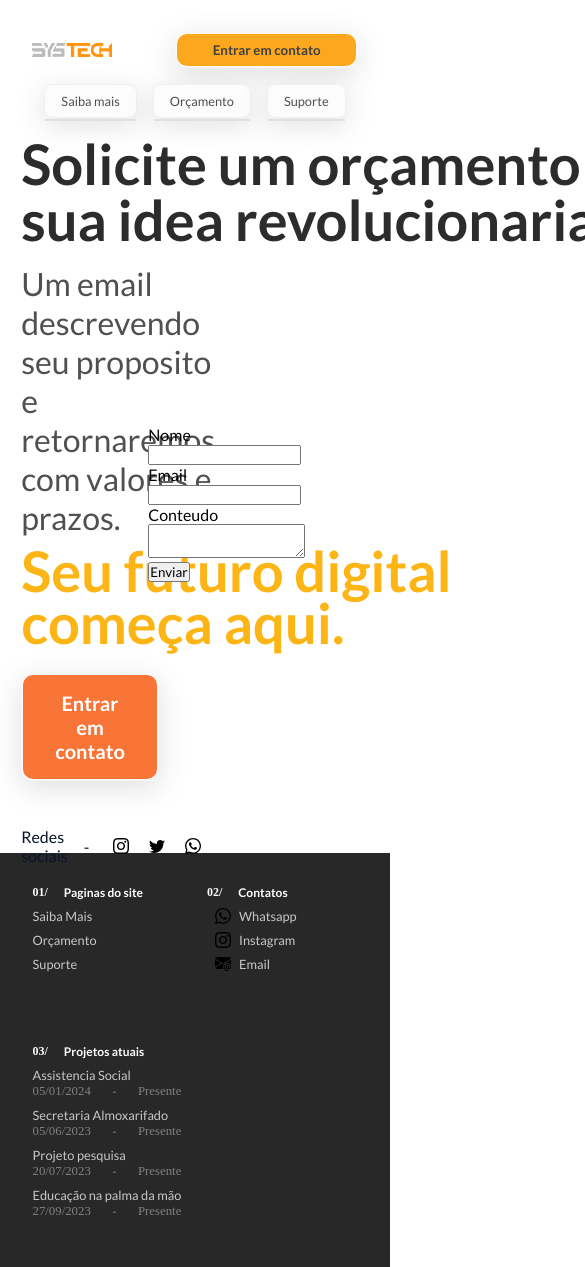
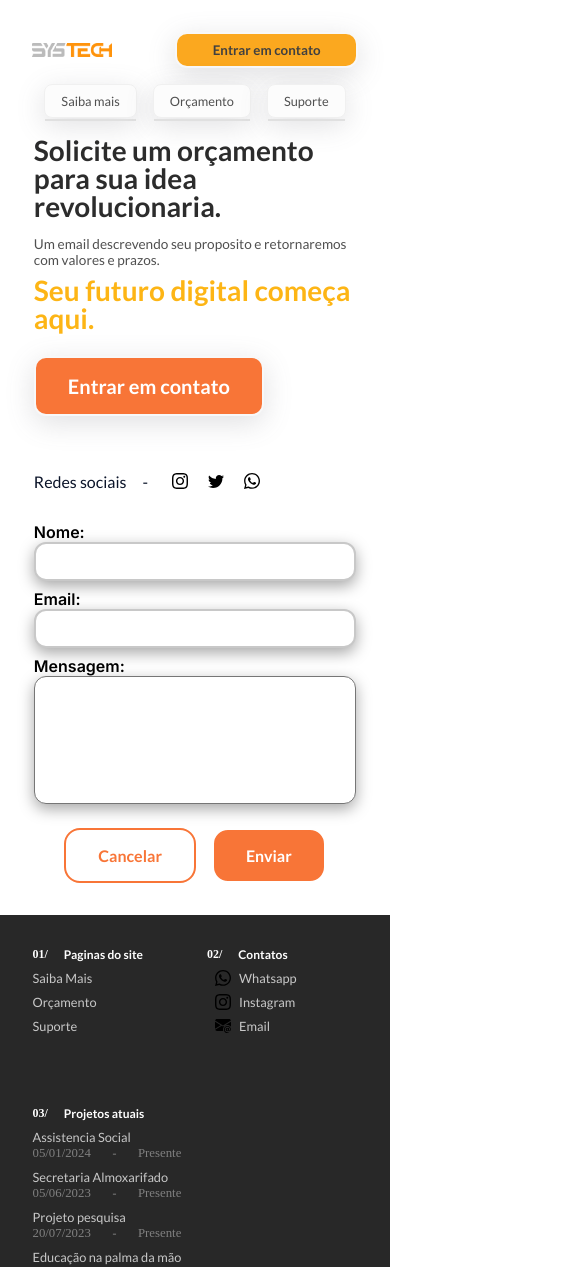
Before and after one commit to jorgeSilva/systech, a React (Create React App) app: page /metodo-pagamento in a window 390 px wide. Shown: the top 1267 px of the page, 585 px wide, since content can reach past the window. Built offline with nearby package versions, Linux system fonts and the light colour scheme; a web font is replaced by a local one.

Commit message:
feat - adição da responsividade da pagina de orçamento

```diff
--- a/src/components/metodoPagamento/MetodoPagamento.module.css
+++ b/src/components/metodoPagamento/MetodoPagamento.module.css
@@ -29,10 +29,6 @@
   font-size: 2em;
   font-weight: 400;
   margin-top: .5rem;
-}
-
-.pagamento__container__blob__main{
-  display: none;
 }
 
 .pagamento__h2{
@@ -144,7 +140,198 @@
 }
 
 .pagamento__container__form{
+  grid-column: 8 / 12;
   display: flex;
   align-items: center;
   justify-content: center;
 }
+
+.pagamento__form{
+  display: flex;
+  align-items: center;
+  justify-content: center;
+  flex-direction: column;
+  gap: .5rem;
+  padding: 0 1rem;
+  width: 100%;
+}
+
+.pagamento__label__content{
+  font-size: 1rem;
+  font-weight: 600;
+  font-family: 'Inter', sans-serif;
+  display: flex;
+  flex-direction: column;
+  width: 100%;
+}
+
+.pagamento__input{
+  box-shadow: rgba(0, 0, 0, 0.35) 0px 5px 15px;
+  border-radius: .75rem;
+  font-size: 1rem;
+  padding: .5rem 1rem;
+  outline-style: none;
+  border: 2px solid var(--c8);
+}
+
+.pagamento__textarea{
+  box-shadow: rgba(0, 0, 0, 0.35) 0px 5px 15px;
+  width: 100%;
+  height: 8rem;
+  resize: none;
+  border-radius: .75rem;
+  font-size: 1rem;
+  padding: .5rem 1rem;
+  outline: none;
+}
+
+.pagamento__button__content{
+  width: 100%;
+  display: flex;
+  align-items: center;
+  justify-content: center;
+  gap: 1rem;
+  margin: 1rem 0 2rem 0;
+}
+
+.pagamento__button__submit{
+  background-color: var(--p3);
+  display: flex;
+  align-items: center;
+  justify-content: center;
+  padding: 1rem 2rem;
+  border-radius: 1rem;
+  font-size: 1rem;
+  font-weight: 600;
+  color: var(--c0);
+  outline: none;
+  border: 2px solid var(--c0);
+}
+
+.pagamento__button__cancel{
+  background-color: var(--c0);
+  display: flex;
+  align-items: center;
+  justify-content: center;
+  padding: 1rem 2rem;
+  border-radius: 1rem;
+  font-size: 1rem;
+  font-weight: 600;
+  color: var(--p3);
+  outline: none;
+  border: 2px solid var(--p3);
+}
+
+@media (max-width: 1360px) {
+  .pagamento__h1{
+    min-width: 22ch;
+    font-size: 3rem;
+    line-height: 3rem;
+  }
+
+  .pagamento__h3{
+    font-size: 1.5em;
+    margin-top: .5rem;
+  }
+
+  .pagamento__h2{
+    min-width: 15ch;
+    font-size: 3em;
+    line-height: 3rem;
+  }
+}
+
+@media (max-width: 1174px) {
+  .pagamento__h1{
+    min-width: auto;
+    font-size: 3rem;
+    line-height: 3rem;
+  }
+
+  .pagamento__h3{
+    font-size: 1.5em;
+    margin-top: .5rem;
+  }
+
+  .pagamento__h2{
+    min-width: auto;
+    font-size: 3em;
+    line-height: 3rem;
+  }
+}
+
+@media (max-width: 918px) {
+  .pagamento__container__main{
+    grid-template-columns: repeat(12, 1fr);
+    grid-template-rows: auto auto;
+    height: auto;
+  }
+
+  .pagamento__content__main{
+    grid-column: 2 / 12;
+    grid-row: 1;
+  }
+
+  .pagamento__container__form{
+    grid-column: 2 / 12;
+    grid-row: 2;
+  }
+
+  .pagamento__form{
+    padding: 0;
+  }
+}
+
+@media (max-width: 728px) {
+  .pagamento__h1{
+    min-width: auto;
+    font-size: 2.75rem;
+    line-height: 2.75rem;
+  }
+
+  .pagamento__h3{
+    font-size: 1.25em;
+  }
+
+  .pagamento__h2{
+    min-width: auto;
+    font-size: 2.75em;
+    line-height: 2.75rem;
+  }
+}
+
+@media (max-width: 488px) {
+  .pagamento__h1{
+    min-width: auto;
+    font-size: 2.5rem;
+    line-height: 2.5rem;
+  }
+
+  .pagamento__h3{
+    font-size: 1.5em;
+  }
+
+  .pagamento__h2{
+    min-width: auto;
+    font-size: 2.5em;
+    line-height: 2.5rem;
+  }
+}
+
+@media (max-width: 444px) {
+  .pagamento__h1{
+    min-width: auto;
+    font-size: 1.75rem;
+    line-height: 1.75rem;
+  }
+
+  .pagamento__h3{
+    font-size: .85em;
+  }
+
+  .pagamento__h2{
+    min-width: auto;
+    font-size: 1.75em;
+    line-height: 1.75rem;
+  }
+}
--- a/src/components/metodoPagamento/MetodoPagamento.tsx
+++ b/src/components/metodoPagamento/MetodoPagamento.tsx
@@ -62,22 +62,35 @@ const MetodoPagamento = () => {
       </section>
 
       <section className={style.pagamento__container__form}>
-        <form onSubmit={sendEmail}>
-          <label>
-            Nome
-            <input onChange={(e) => setNome(e.target.value)} value={name} type="text" required/>
+        <form onSubmit={sendEmail} className={style.pagamento__form}>
+          <label className={style.pagamento__label__content}>
+            Nome:
+            <input className={style.pagamento__input} onChange={(e) => setNome(e.target.value)} value={name} type="text" required/>
           </label>
 
-          <label>
-            Email
-            <input onChange={(e) => setEmail(e.target.value)} value={email} type="email" required/>
+          <label className={style.pagamento__label__content}>
+            Email:
+            <input className={style.pagamento__input} onChange={(e) => setEmail(e.target.value)} value={email} type="email" required/>
           </label>
 
-          <label>
-            Conteudo
-            <textarea onChange={(e) => setConteudo(e.target.value)} value={message} required/>
+          <label className={style.pagamento__label__content}>
+            Mensagem:
+            <textarea className={style.pagamento__textarea} onChange={(e) => setConteudo(e.target.value)} value={message} required/>
           </label>
-          <input type='submit' value='Enviar'/>
+
+          <div className={style.pagamento__button__content}>
+            <input
+              className={style.pagamento__button__cancel}
+              type='button'
+              value='Cancelar'
+              onClick={() => {
+                setConteudo('')
+                setEmail('')
+                setNome('')
+              }}
+            />
+            <input className={style.pagamento__button__submit} type='submit' value='Enviar'/>
+          </div>
         </form>
       </section>
     </main>
```
